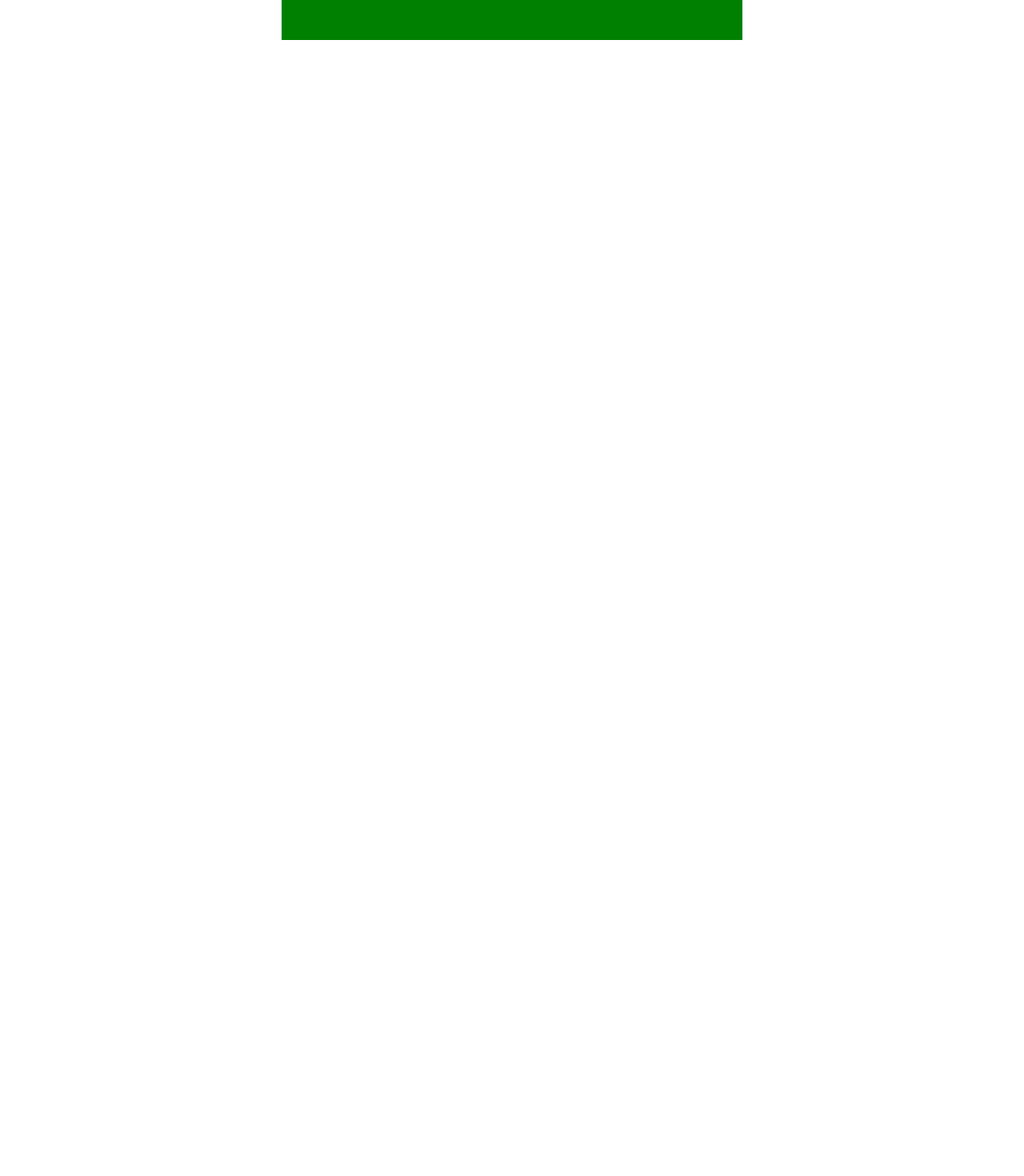
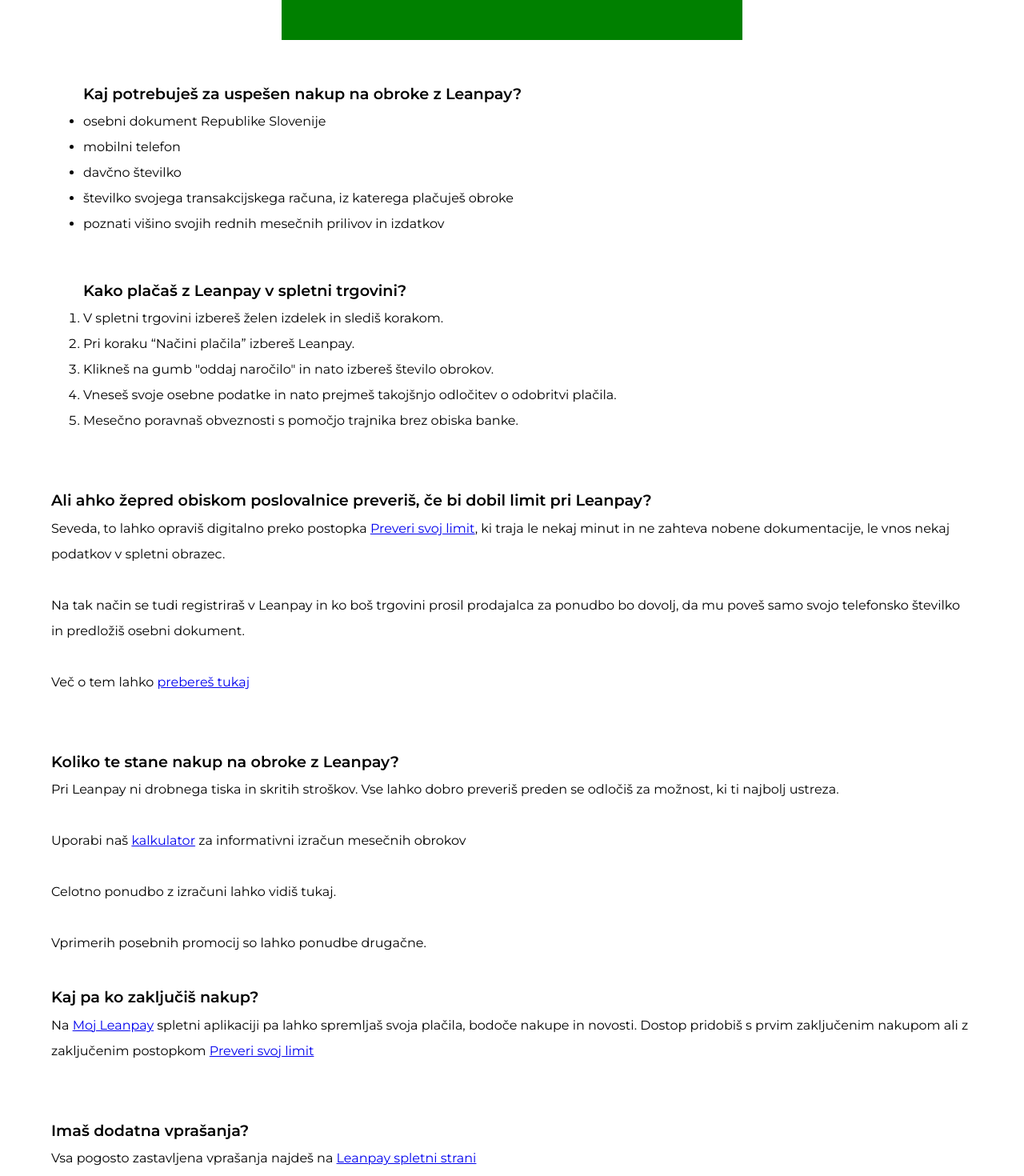
Before and after one commit to aacyy/mulcerji-sb, a Next.js app: page /leanpay in a window 1280 px wide. Shown: the part 1480-2950 px from the top of the page at 80% size. Before the commit the page ends 1530 px from the top, so only its background shows below. Built offline with nearby package versions, Linux system fonts and the light colour scheme; grey boxes are pictures that could not be loaded.

Commit message:
leanpy in tehncina

```diff
--- a/app/components/section-models.css
+++ b/app/components/section-models.css
@@ -104,7 +104,7 @@
 	font-size: 0.8rem;
 	font-weight: 600;
 	letter-spacing: 0.1rem;
-	width: 30% !important;
+	width: 40% !important;
 }
 
 .sb-section-models-description {
--- a/app/leanpay/leanpay.css
+++ b/app/leanpay/leanpay.css
@@ -58,3 +58,9 @@ body > section > section > div.sb-leanpay-text > a {
 	width: 100%;
 	height: 100%;
 }
+
+@media (max-width: 1200px) {
+	.leanpay-youtube {
+		width: 100% !important;
+	}
+}
--- a/app/leanpay/page.jsx
+++ b/app/leanpay/page.jsx
@@ -80,6 +80,136 @@ const page = () => {
 								allowFullScreen
 							></iframe>
 						</div>
+						<ul className='leanpay-list'>
+							<h2>Kaj potrebuješ za uspešen nakup na obroke z Leanpay?</h2>
+							<li>osebni dokument Republike Slovenije</li>
+							<li>mobilni telefon</li>
+							<li>davčno številko</li>
+							<li>
+								številko svojega transakcijskega računa, iz katerega plačuješ
+								obroke
+							</li>
+							<li>
+								poznati višino svojih rednih mesečnih prilivov in izdatkov
+							</li>
+						</ul>
+						<ol className='leanpay-list'>
+							<h2> Kako plačaš z Leanpay v spletni trgovini?</h2>
+							<li>
+								V spletni trgovini izbereš želen izdelek in slediš korakom.
+							</li>
+							<li>Pri koraku “Načini plačila” izbereš Leanpay.</li>
+							<li>
+								Klikneš na gumb "oddaj naročilo" in nato izbereš število
+								obrokov.
+							</li>
+							<li>
+								Vneseš svoje osebne podatke in nato prejmeš takojšnjo odločitev
+								o odobritvi plačila.
+							</li>
+							<li>
+								Mesečno poravnaš obveznosti s pomočjo trajnika brez obiska
+								banke.
+							</li>
+						</ol>
+						<br></br>
+						<br></br>
+						<div className='sb-leanpay-text'>
+							<h2>
+								{' '}
+								Ali ahko žepred obiskom poslovalnice preveriš, če bi dobil limit
+								pri Leanpay?
+							</h2>
+
+							<p>
+								{' '}
+								Seveda, to lahko opraviš digitalno preko postopka{' '}
+								<a
+									href='https://app.leanpay.si/vendor/pre-qualified?vendor=www.gruntmaster.si'
+									target='_blank'
+								>
+									Preveri svoj limit
+								</a>
+								, ki traja le nekaj minut in ne zahteva nobene dokumentacije, le
+								vnos nekaj podatkov v spletni obrazec.
+								<br></br>
+								<br></br>
+								Na tak način se tudi registriraš v Leanpay in ko boš trgovini
+								prosil prodajalca za ponudbo bo dovolj, da mu poveš samo svojo
+								telefonsko številko in predložiš osebni dokument.
+								<br></br>
+								<br></br>
+								Več o tem lahko{' '}
+								<a
+									href='https://help.leanpay.com/sl/knowledge/kako-lahko-vnaprej-preverim-ali-bi-dobil-limit-pri-leanpay-kaj-pomeni-gumb-preveri-svoj-limit'
+									target='_blank'
+								>
+									prebereš tukaj
+								</a>
+							</p>
+							<br></br>
+							<br></br>
+							<h2> Koliko te stane nakup na obroke z Leanpay?</h2>
+
+							<p>
+								Pri Leanpay ni drobnega tiska in skritih stroškov. Vse lahko
+								dobro preveriš preden se odločiš za možnost, ki ti najbolj
+								ustreza.
+								<br></br>
+								<br></br>
+								Uporabi naš{' '}
+								<a
+									href='https://calculator.leanpay-features.com/calculator/index.html'
+									target='_blank'
+								>
+									kalkulator
+								</a>{' '}
+								za informativni izračun mesečnih obrokov
+								<br></br>
+								<br></br>
+								Celotno ponudbo z izračuni lahko vidiš{' '}
+								<a
+									href='https://drive.google.com/file/d/1qkVJVwVSmCrbAIj75W9TeovdX4MJXRVq/view'
+									target='_blank'
+								></a>{' '}
+								tukaj.
+								<br></br>
+								<br></br>
+								Vprimerih posebnih promocij so lahko ponudbe drugačne.
+								<br></br>
+								<br></br>
+							</p>
+							<h2> Kaj pa ko zaključiš nakup?</h2>
+							<p>
+								Na{' '}
+								<a href='https://app.leanpay.si/' target='_blank'>
+									Moj Leanpay
+								</a>{' '}
+								spletni aplikaciji pa lahko spremljaš svoja plačila, bodoče
+								nakupe in novosti. Dostop pridobiš s prvim zaključenim nakupom
+								ali z zaključenim postopkom{' '}
+								<a
+									href='https://app.leanpay.si/vendor/pre-qualified?vendor=www.gruntmaster.si'
+									target='_blank'
+								>
+									Preveri svoj limit
+								</a>
+							</p>
+							<br></br>
+							<br></br>
+							<h2> Imaš dodatna vprašanja?</h2>
+							<p>
+								Vsa pogosto zastavljena vprašanja najdeš na{' '}
+								<a
+									target='_blank'
+									href='https://help.leanpay.com/sl/knowledge/za-kupce'
+								>
+									{' '}
+									Leanpay spletni strani
+								</a>
+							</p>
+						</div>
+						<br></br>
 					</div>
 				</section>
 			</section>
```
Also changed, not shown: app/components/SectionModels.jsx (+54 -54 lines).
